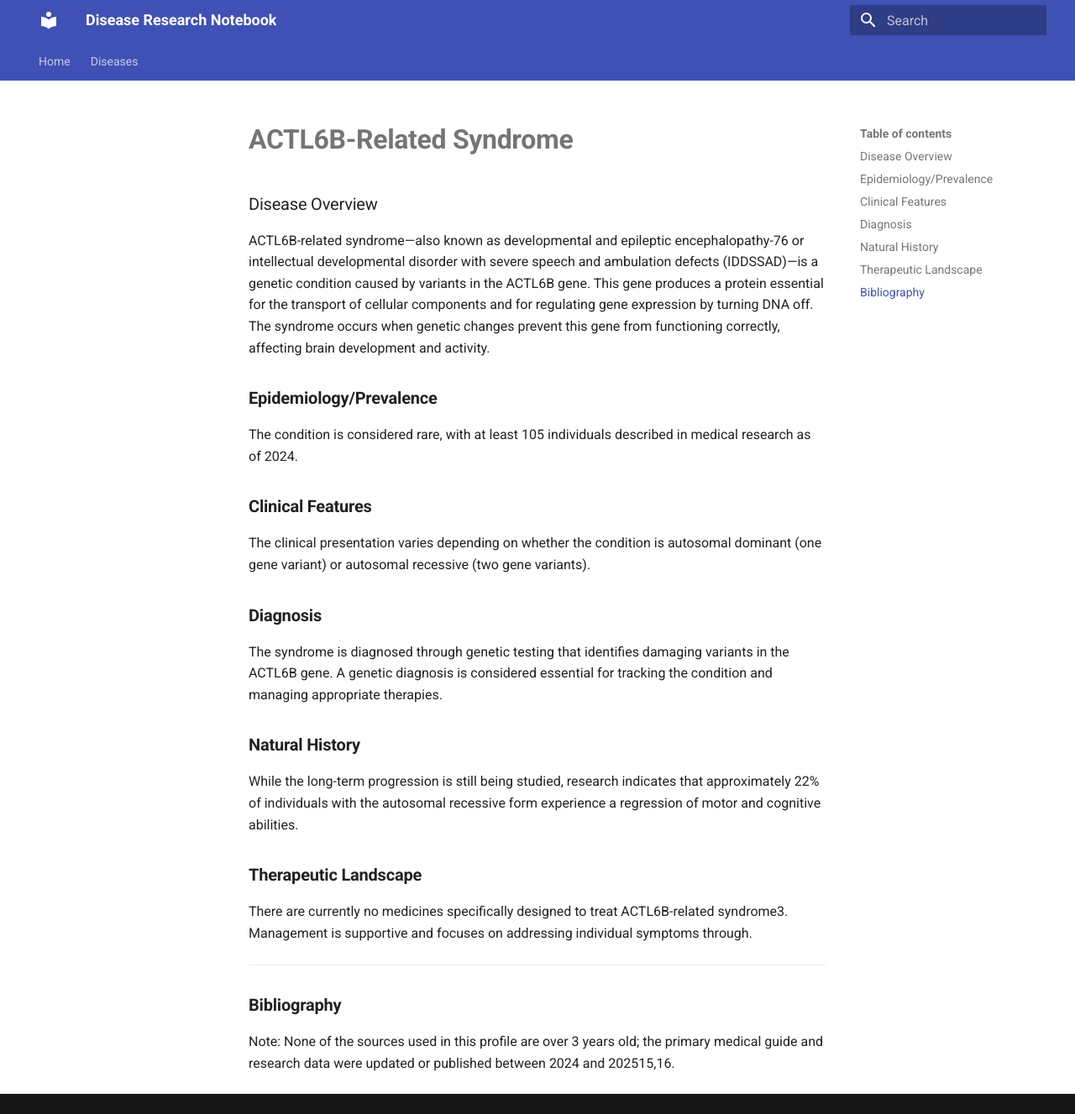
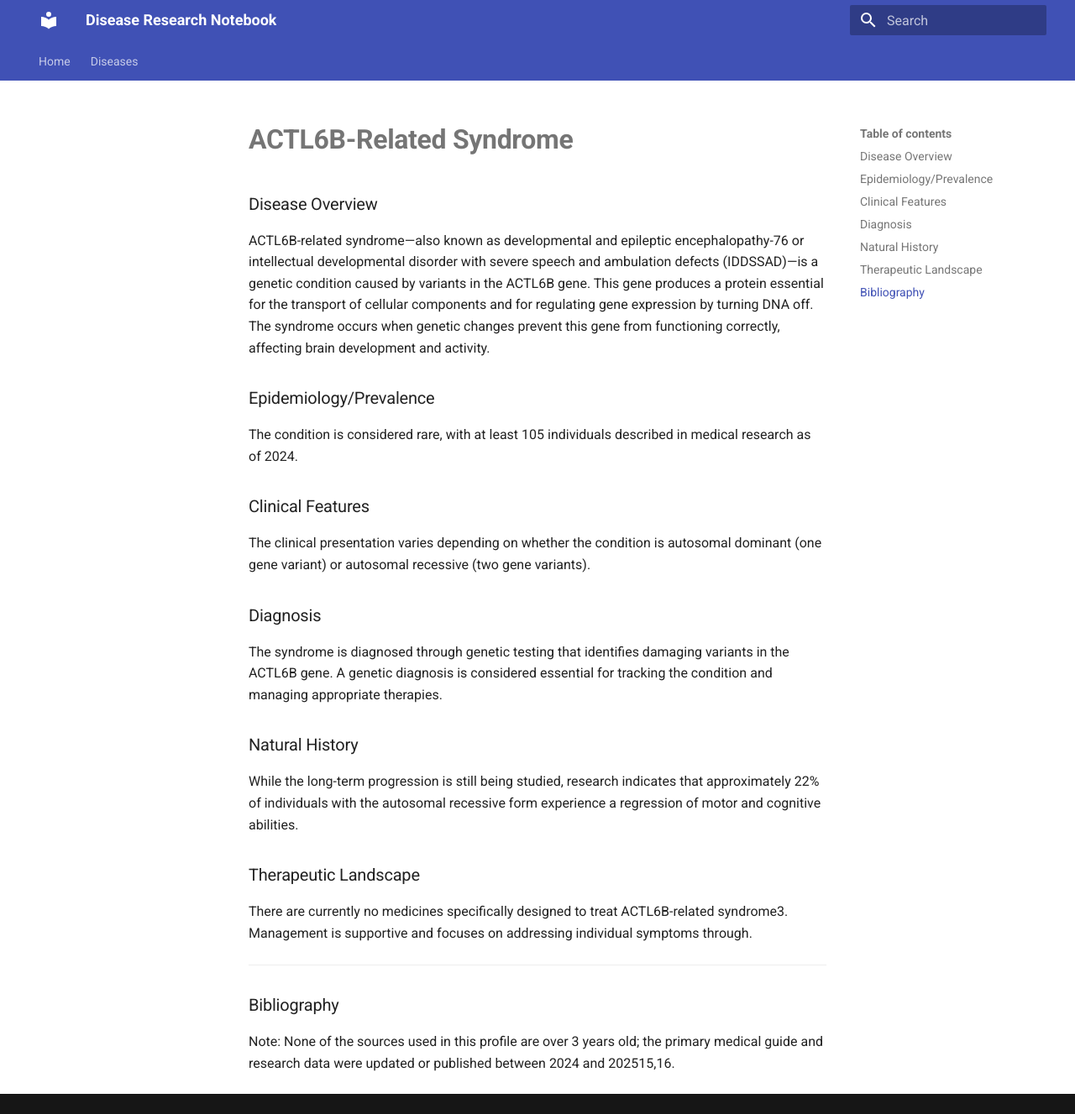
Before and after one commit to NaomiStamler/rare-diseases, an MkDocs documentation site: the page built from docs/rare-disease-profiles/actl6b.md, in a window 1280 px wide and 1327 px high. Shown: the whole window at 84% size. Built offline with MkDocs 1.6.1 and Material for MkDocs 9.7.7, drawn with Linux system fonts in a browser that asks for light colours.

```diff
--- a/docs/rare-disease-profiles/actl6b.md
+++ b/docs/rare-disease-profiles/actl6b.md
@@ -5,26 +5,26 @@
 
 ACTL6B-related syndrome—also known as developmental and epileptic encephalopathy-76 or intellectual developmental disorder with severe speech and ambulation defects (IDDSSAD)—is a genetic condition caused by variants in the ACTL6B gene. This gene produces a protein essential for the transport of cellular components and for regulating gene expression by turning DNA off. The syndrome occurs when genetic changes prevent this gene from functioning correctly, affecting brain development and activity.
 
-### **Epidemiology/Prevalence**
+### Epidemiology/Prevalence
 
 The condition is considered rare, with at least 105 individuals described in medical research as of 2024.
 
-### **Clinical Features**
+### Clinical Features
 
 The clinical presentation varies depending on whether the condition is autosomal dominant (one gene variant) or autosomal recessive (two gene variants).
 
-### **Diagnosis**
+### Diagnosis
 
 The syndrome is diagnosed through genetic testing that identifies damaging variants in the ACTL6B gene. A genetic diagnosis is considered essential for tracking the condition and managing appropriate therapies.
 
-### **Natural History**
+### Natural History
 While the long-term progression is still being studied, research indicates that approximately 22% of individuals with the autosomal recessive form experience a regression of motor and cognitive abilities.
 
-### **Therapeutic Landscape**
+### Therapeutic Landscape
 There are currently no medicines specifically designed to treat ACTL6B-related syndrome3. Management is supportive and focuses on addressing individual symptoms through.
 
 ---
 
-### **Bibliography**
+### Bibliography
 
 Note: None of the sources used in this profile are over 3 years old; the primary medical guide and research data were updated or published between 2024 and 202515,16.
```
